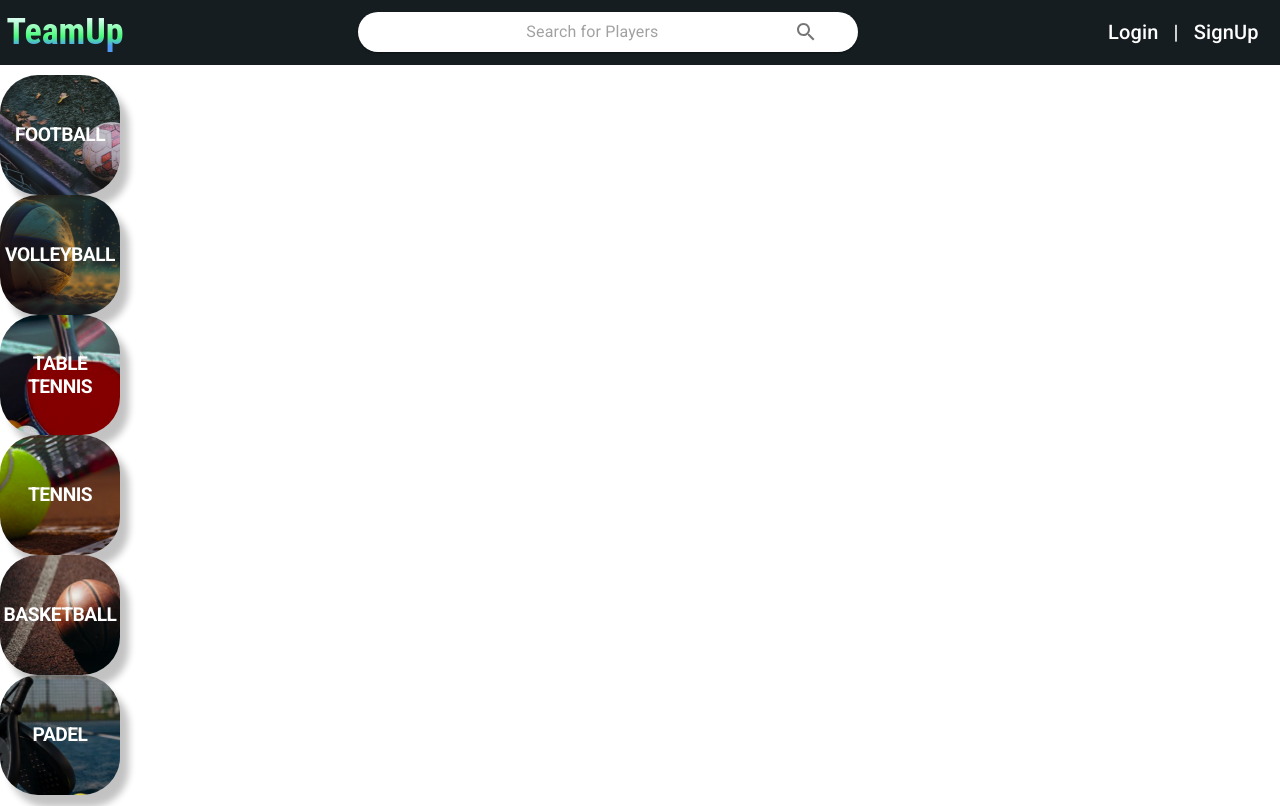
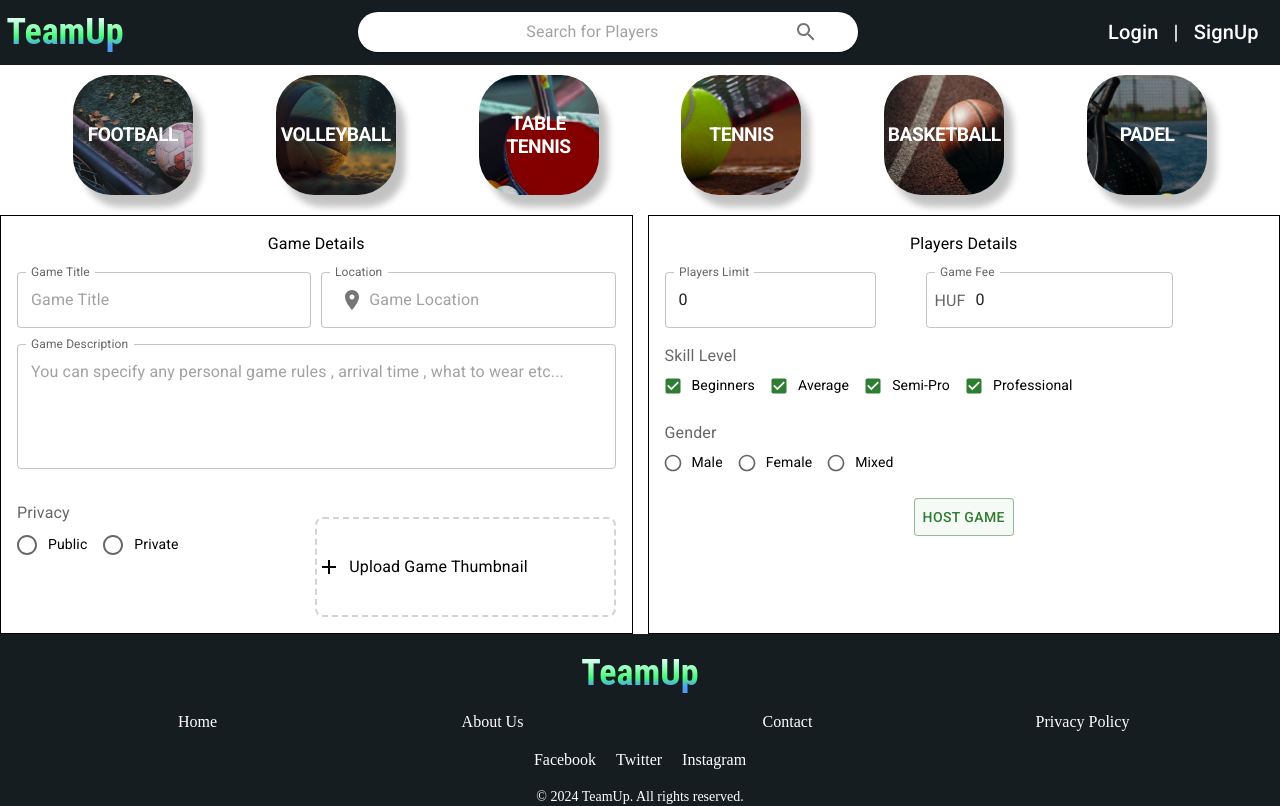
Before and after one commit to HatemKhabir/TeamUp, a React (Vite) app in the folder frontend/: page /host-game in a window 1280 px wide. Shown: the top 806 px of the page. Built offline with nearby package versions, Linux system fonts and the light colour scheme.

Commit message:
Layout : added first half of hosting a game details

```diff
--- a/frontend/src/features/host_game/pages/HostGame.module.css
+++ b/frontend/src/features/host_game/pages/HostGame.module.css
@@ -1,4 +1,4 @@
-<<<<<<< HEAD
+
 .host_game_sports {
   display: flex;
   justify-content: space-evenly;
@@ -92,7 +92,7 @@ transition: all 0.3s ease-in;
     flex-wrap: wrap;
   }
 }
-=======
+
 .host_game_sports{
     display: flex;
     justify-content: space-evenly;
@@ -165,5 +165,3 @@ text-transform: uppercase;
     .host_game_info{
        flex-wrap: wrap;
     }
-}
->>>>>>> 4928737 (Layout : added first half of hosting a game details)
```
